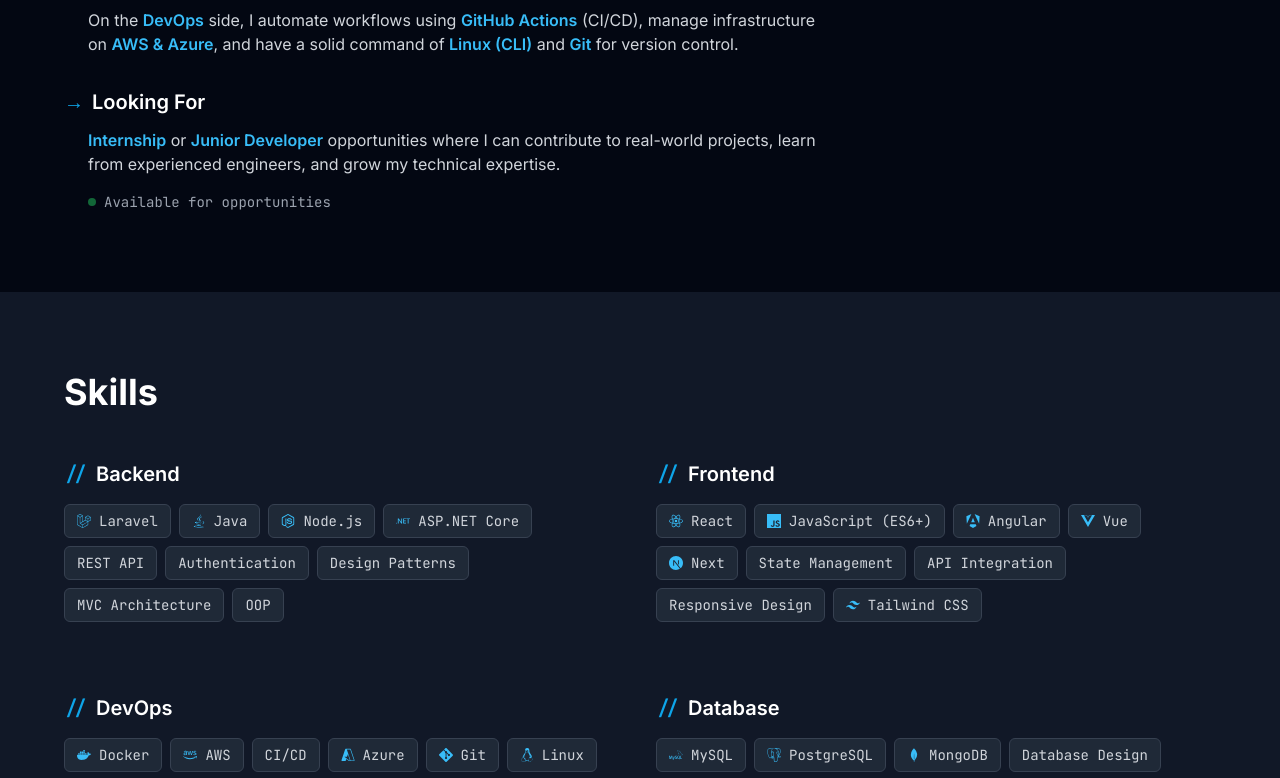
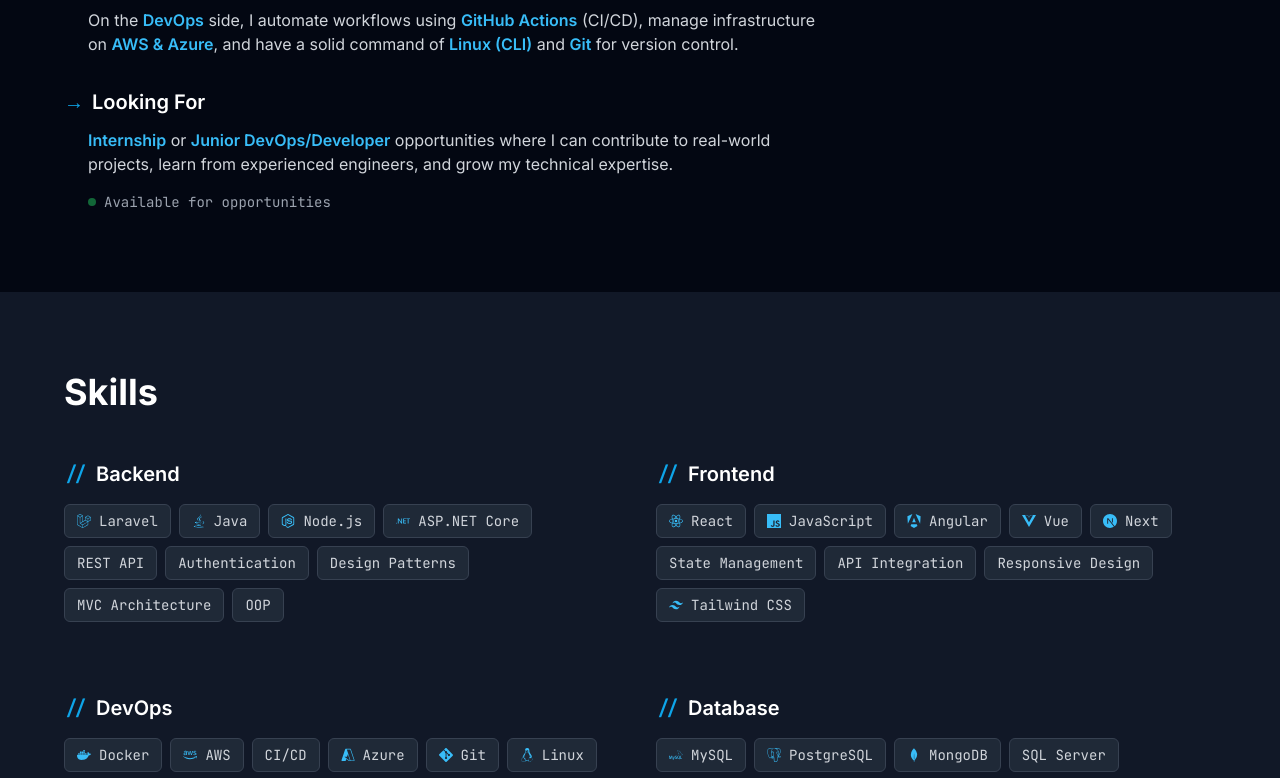
Before and after one commit to Mohammed-aymane-saber/portfolio, a React (Vite) app: page / in a window 1280 px wide. Shown: the part 1308-2086 px from the top of the page. Built offline with nearby package versions, Linux system fonts and the light colour scheme.

Commit message:
feat: add initial About, Contact, Footer, HowIBuild, and Skills components for portfolio sections.

```diff
--- a/src/components/About.jsx
+++ b/src/components/About.jsx
@@ -72,7 +72,7 @@
                         </h3>
                         <div className="pl-6">
                             <p className="text-gray-300">
-                                <span className="text-primary-400 font-semibold">Internship</span> or <span className="text-primary-400 font-semibold">Junior Developer</span> opportunities where I can contribute to real-world projects, learn from experienced engineers, and grow my technical expertise.
+                                <span className="text-primary-400 font-semibold">Internship</span> or <span className="text-primary-400 font-semibold">Junior DevOps/Developer</span> opportunities where I can contribute to real-world projects, learn from experienced engineers, and grow my technical expertise.
                             </p>
                             <div className="mt-4 inline-flex items-center gap-2 text-sm text-gray-400 font-mono">
                                 <span className="w-2 h-2 bg-green-500 rounded-full animate-pulse"></span>
--- a/src/components/Contact.jsx
+++ b/src/components/Contact.jsx
@@ -128,7 +128,7 @@
                         className="mt-12 p-6 bg-gray-900 border border-gray-800 rounded-lg text-center"
                     >
                         <p className="text-gray-400">
-                            Currently looking for <span className="text-primary-400 font-semibold">internship</span> or <span className="text-primary-400 font-semibold">junior developer</span> opportunities.
+                            Currently looking for <span className="text-primary-400 font-semibold">internship</span> or <span className="text-primary-400 font-semibold">junior DevOps/developer</span> opportunities.
                         </p>
                         <div className="mt-4 inline-flex items-center gap-2 text-sm text-gray-500 font-mono">
                             <span className="w-2 h-2 bg-green-500 rounded-full animate-pulse"></span>
--- a/src/components/Footer.jsx
+++ b/src/components/Footer.jsx
@@ -11,7 +11,7 @@
                     className="flex flex-col md:flex-row items-center justify-between gap-4"
                 >
                     <p className="text-gray-400 text-sm font-mono">
-                        © 2026 Mohammed Aymane Saber. Built with React + Vite.
+                        © 2026 Mohammed Aymane Saber.
                     </p>
 
                     <div className="flex items-center gap-6">
--- a/src/components/HowIBuild.jsx
+++ b/src/components/HowIBuild.jsx
@@ -40,7 +40,7 @@
             items: [
                 'Containerize with Docker (multi-stage builds)',
                 'Set up CI/CD pipelines (GitHub Actions)',
-                'Deploy to cloud (Azure/other platforms)',
+                'Deploy to cloud (AWS/other platforms)',
                 'Configure environment variables properly',
                 'Monitor application health and logs'
             ]
--- a/src/components/Skills.jsx
+++ b/src/components/Skills.jsx
@@ -14,7 +14,7 @@
         'Node.js': <SiNodedotjs />,
         'ASP.NET Core': <SiDotnet />,
         'React': <SiReact />,
-        'JavaScript (ES6+)': <SiJavascript />,
+        'JavaScript': <SiJavascript />,
         'Angular': <SiAngular />,
         'Vue': <SiVuedotjs />,
         'Next': <SiNextdotjs />,
@@ -40,7 +40,7 @@
         },
         {
             title: 'Frontend',
-            skills: ['React', 'JavaScript (ES6+)', 'Angular', 'Vue', 'Next', 'State Management', 'API Integration', 'Responsive Design', 'Tailwind CSS']
+            skills: ['React', 'JavaScript', 'Angular', 'Vue', 'Next', 'State Management', 'API Integration', 'Responsive Design', 'Tailwind CSS']
         },
         {
             title: 'DevOps',
@@ -48,7 +48,7 @@
         },
         {
             title: 'Database',
-            skills: ['MySQL', 'PostgreSQL', 'MongoDB', 'Database Design', 'SQL', 'Eloquent ORM']
+            skills: ['MySQL', 'PostgreSQL', 'MongoDB','SQL Server' ,'Database Design', 'Eloquent ORM']
         },
         {
             title: 'Tools & Systems',
```
